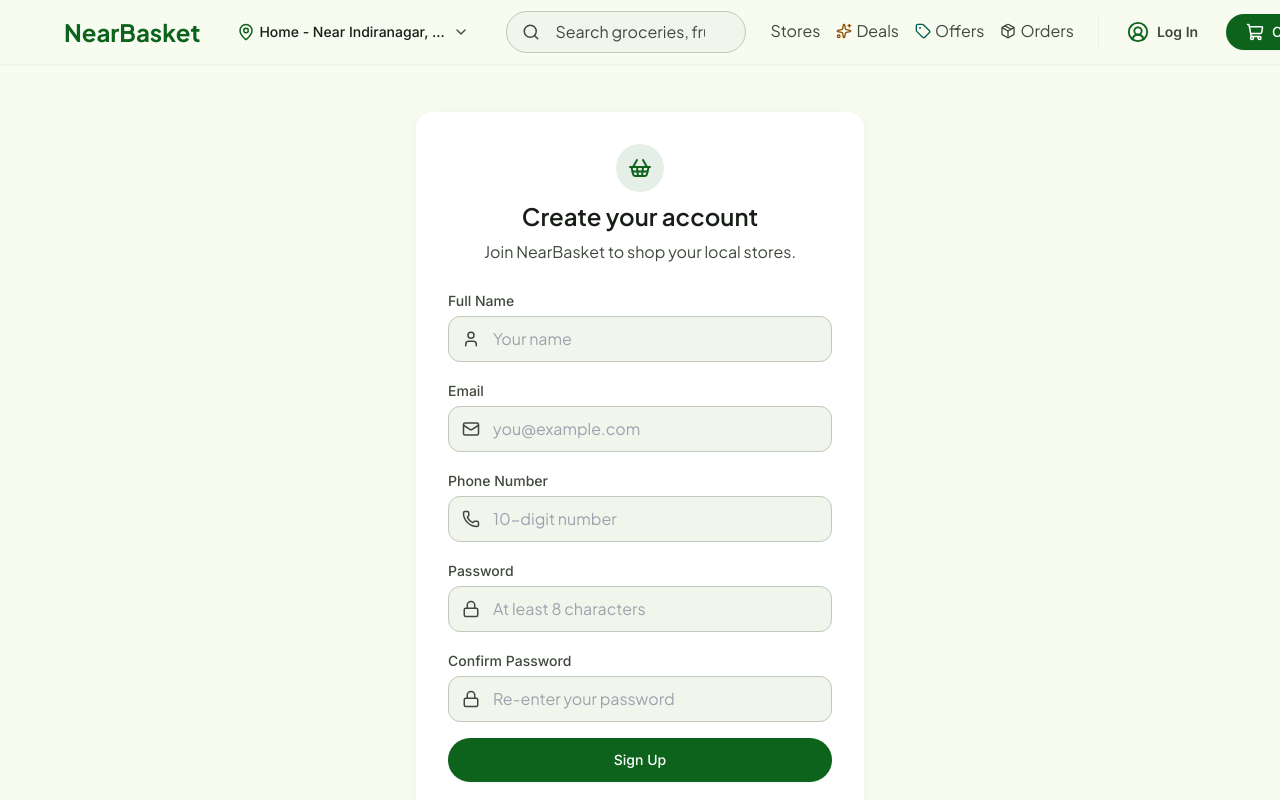
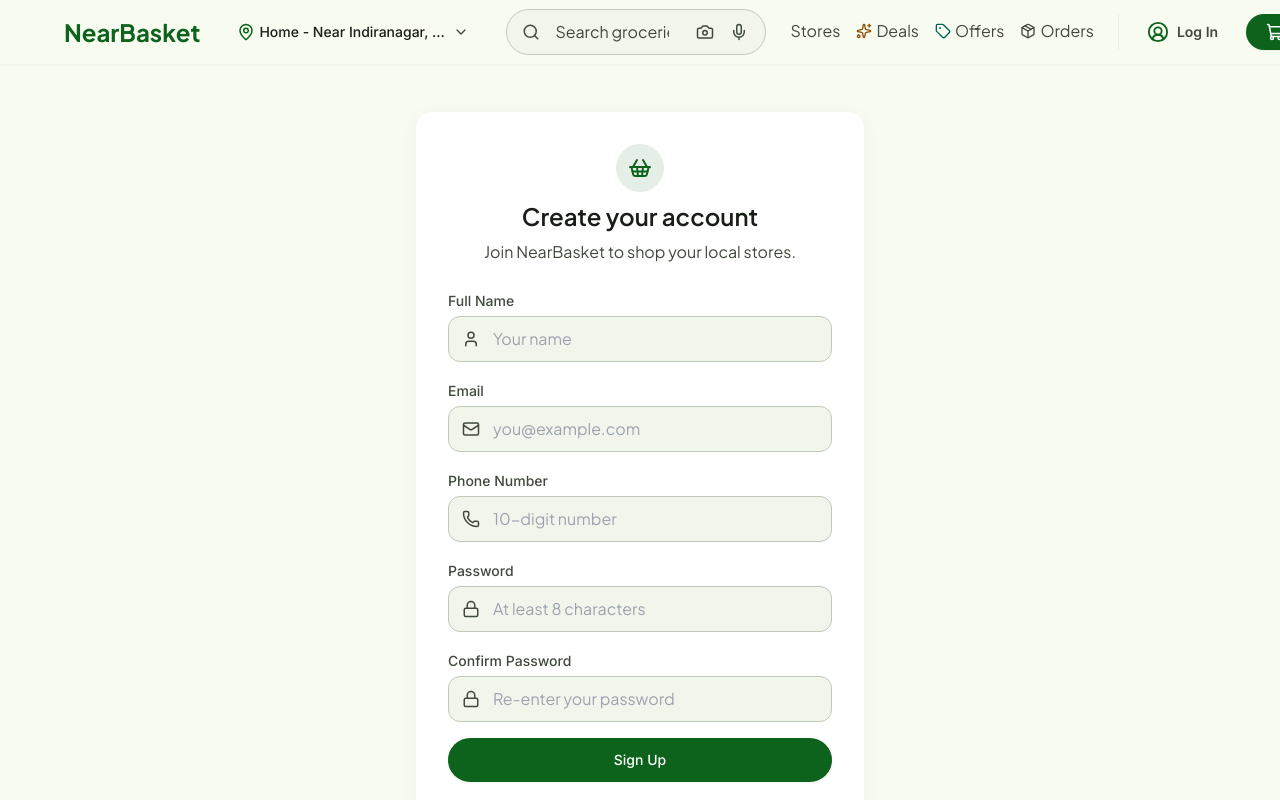
Before and after one commit to krish-exe/NearBasket, a React (Vite) app: page /signup in a window 1280 px wide. Shown: the top 800 px of the page. Built offline with nearby package versions, Linux system fonts and the light colour scheme.

Commit message:
Restore Voice (Mic) and Visual (Camera) search buttons to search bar

```diff
--- a/src/components/Header.jsx
+++ b/src/components/Header.jsx
@@ -1,6 +1,6 @@
 import { useState, useRef, useEffect } from "react";
 import { Link, NavLink, useNavigate } from "react-router-dom";
-import { MapPin, ChevronDown, Search, CircleUserRound, ShoppingCart, LocateFixed, LogOut, Tag, Package, Sparkles, X } from "lucide-react";
+import { MapPin, ChevronDown, Search, Camera, Mic, CircleUserRound, ShoppingCart, LocateFixed, LogOut, Tag, Package, Sparkles, X } from "lucide-react";
 import { useAuth } from "../context/AuthContext";
 import { useCart } from "../context/CartContext";
 import { products as mockProducts } from "../data/mockData";
@@ -12,11 +12,13 @@
   const [isSearchFocused, setIsSearchFocused] = useState(false);
   const [currentLocation, setCurrentLocation] = useState("Home - Near Indiranagar, Bengaluru");
   const [locationSearch, setLocationSearch] = useState("");
+  const [isListening, setIsListening] = useState(false);
 
   const { user, isLoggedIn, logout } = useAuth();
   const { itemCount, openCart } = useCart();
   const navigate = useNavigate();
   const searchRef = useRef(null);
+  const fileInputRef = useRef(null);
 
   // Search autocomplete results
   const searchResults = searchQuery.trim()
@@ -51,8 +53,72 @@
     }
   };
 
+  const handleVoiceSearch = () => {
+    const SpeechRecognition = window.SpeechRecognition || window.webkitSpeechRecognition;
+    if (SpeechRecognition) {
+      if (isListening) {
+        setIsListening(false);
+        return;
+      }
+      const recognition = new SpeechRecognition();
+      recognition.continuous = false;
+      recognition.interimResults = false;
+      recognition.lang = "en-US";
+
+      recognition.onstart = () => {
+        setIsListening(true);
+      };
+
+      recognition.onresult = (event) => {
+        const transcript = event.results[0][0].transcript;
+        setSearchQuery(transcript);
+        setIsSearchFocused(true);
+        setIsListening(false);
+        navigate(`/deals?search=${encodeURIComponent(transcript.trim())}`);
+      };
+
+      recognition.onerror = () => {
+        setIsListening(false);
+      };
+
+      recognition.onend = () => {
+        setIsListening(false);
+      };
+
+      recognition.start();
+    } else {
+      const sampleQuery = "Organic Apples";
+      setSearchQuery(sampleQuery);
+      setIsSearchFocused(true);
+      navigate(`/deals?search=${encodeURIComponent(sampleQuery)}`);
+    }
+  };
+
+  const handleCameraSearch = () => {
+    if (fileInputRef.current) {
+      fileInputRef.current.click();
+    }
+  };
+
+  const handleFileChange = (e) => {
+    const file = e.target.files[0];
+    if (file) {
+      const sampleQuery = "Fresh Fruits";
+      setSearchQuery(sampleQuery);
+      setIsSearchFocused(true);
+      navigate(`/deals?search=${encodeURIComponent(sampleQuery)}`);
+    }
+  };
+
   return (
     <header className="bg-surface shadow-sm w-full h-16 sticky top-0 z-40">
+      <input
+        type="file"
+        ref={fileInputRef}
+        onChange={handleFileChange}
+        accept="image/*"
+        className="hidden"
+      />
       <div className="flex justify-between items-center px-margin-mobile md:px-margin-desktop w-full max-w-content mx-auto h-full gap-md">
         {/* Left: Logo & Location */}
         <div className="flex items-center gap-lg h-full shrink-0">
@@ -114,12 +180,12 @@
           </div>
         </div>
 
-        {/* Center: Search Bar with Autocomplete */}
-        <div className="flex-1 min-w-[240px] max-w-xl hidden md:block relative mx-sm" ref={searchRef}>
+        {/* Center: Search Bar with Autocomplete & Camera/Mic */}
+        <div className="flex-1 min-w-[260px] max-w-xl hidden md:block relative mx-sm" ref={searchRef}>
           <form onSubmit={handleSearchSubmit} className="relative flex items-center w-full">
             <Search className="absolute left-4 text-on-surface-variant pointer-events-none shrink-0" size={18} />
             <input
-              className="w-full pl-12 pr-10 py-2 bg-surface-container-low border border-outline-variant rounded-full font-body text-body-md focus:outline-none focus:ring-2 focus:ring-primary focus:border-transparent transition-all placeholder:text-on-surface-variant"
+              className="w-full pl-12 pr-24 py-2.5 bg-surface-container-low border border-outline-variant rounded-full font-body text-body-md focus:outline-none focus:ring-2 focus:ring-primary focus:border-transparent transition-all placeholder:text-on-surface-variant"
               placeholder="Search groceries, fruits, milk, bakery..."
               type="text"
               value={searchQuery}
@@ -129,15 +195,38 @@
               }}
               onFocus={() => setIsSearchFocused(true)}
             />
-            {searchQuery && (
+            <div className="absolute right-3.5 flex items-center gap-2">
+              {searchQuery && (
+                <button
+                  type="button"
+                  onClick={() => setSearchQuery("")}
+                  className="text-on-surface-variant hover:text-on-surface p-1 cursor-pointer"
+                  title="Clear search"
+                >
+                  <X size={16} />
+                </button>
+              )}
+
               <button
                 type="button"
-                onClick={() => setSearchQuery("")}
-                className="absolute right-3 text-on-surface-variant hover:text-on-surface p-1 cursor-pointer"
+                onClick={handleCameraSearch}
+                className="text-on-surface-variant hover:text-primary transition-colors cursor-pointer active:scale-95 flex items-center p-1"
+                title="Search by image/photo"
               >
-                <X size={16} />
+                <Camera size={18} />
               </button>
-            )}
+
+              <button
+                type="button"
+                onClick={handleVoiceSearch}
+                className={`transition-colors cursor-pointer active:scale-95 flex items-center p-1 rounded-full ${
+                  isListening ? "text-error animate-pulse bg-error/10" : "text-on-surface-variant hover:text-primary"
+                }`}
+                title={isListening ? "Listening... click to stop" : "Voice search"}
+              >
+                <Mic size={18} />
+              </button>
+            </div>
           </form>
 
           {/* Autocomplete Dropdown */}
--- a/src/pages/HomePage.jsx
+++ b/src/pages/HomePage.jsx
@@ -1,6 +1,6 @@
-import { useState } from "react";
+import { useState, useRef } from "react";
 import { Link, useNavigate } from "react-router-dom";
-import { Search, ShoppingBasket, Cookie, Droplet, SprayCan, Leaf, Croissant, Sparkles, ArrowRight } from "lucide-react";
+import { Search, Camera, Mic, ShoppingBasket, Cookie, Droplet, SprayCan, Leaf, Croissant, Sparkles, ArrowRight } from "lucide-react";
 import StoreCard from "../components/StoreCard";
 import { categories, stores, products } from "../data/mockData";
 import { useCart } from "../context/CartContext";
@@ -16,6 +16,8 @@
 
 export default function HomePage() {
   const [searchTerm, setSearchTerm] = useState("");
+  const [isListening, setIsListening] = useState(false);
+  const fileInputRef = useRef(null);
   const navigate = useNavigate();
   const { addToCart } = useCart();
 
@@ -32,8 +34,61 @@
     navigate(`/store/green-valley-organics?category=${catId}`);
   };
 
+  const handleVoiceSearch = () => {
+    const SpeechRecognition = window.SpeechRecognition || window.webkitSpeechRecognition;
+    if (SpeechRecognition) {
+      if (isListening) {
+        setIsListening(false);
+        return;
+      }
+      const recognition = new SpeechRecognition();
+      recognition.continuous = false;
+      recognition.interimResults = false;
+      recognition.lang = "en-US";
+
+      recognition.onstart = () => setIsListening(true);
+      recognition.onresult = (event) => {
+        const transcript = event.results[0][0].transcript;
+        setSearchTerm(transcript);
+        setIsListening(false);
+        navigate(`/deals?search=${encodeURIComponent(transcript.trim())}`);
+      };
+      recognition.onerror = () => setIsListening(false);
+      recognition.onend = () => setIsListening(false);
+
+      recognition.start();
+    } else {
+      const sampleQuery = "Organic Apples";
+      setSearchTerm(sampleQuery);
+      navigate(`/deals?search=${encodeURIComponent(sampleQuery)}`);
+    }
+  };
+
+  const handleCameraSearch = () => {
+    if (fileInputRef.current) {
+      fileInputRef.current.click();
+    }
+  };
+
+  const handleFileChange = (e) => {
+    const file = e.target.files[0];
+    if (file) {
+      const sampleQuery = "Fresh Fruits";
+      setSearchTerm(sampleQuery);
+      navigate(`/deals?search=${encodeURIComponent(sampleQuery)}`);
+    }
+  };
+
   return (
     <main className="flex-grow w-full max-w-content mx-auto px-margin-mobile md:px-margin-desktop py-xl space-y-2xl">
+      <input
+        type="file"
+        ref={fileInputRef}
+        onChange={handleFileChange}
+        accept="image/*"
+        className="hidden"
+      />
+
       {/* Hero Banner */}
       <section className="relative rounded-xl overflow-hidden bg-surface-container-low min-h-[420px] flex items-center shadow-card">
         <div className="absolute inset-0 z-0">
@@ -60,16 +115,36 @@
             Fresh groceries, daily staples, and artisan bakery items delivered from stores right around the corner in 20 minutes.
           </p>
 
-          {/* Mobile Search Input */}
+          {/* Mobile Search Input with Voice & Camera */}
           <form onSubmit={handleSearchSubmit} className="md:hidden w-full relative mb-lg">
             <Search className="absolute left-4 top-1/2 -translate-y-1/2 text-on-surface-variant" size={18} />
             <input
-              className="w-full pl-12 pr-10 py-3 bg-surface border border-outline-variant rounded-full shadow-sm font-body text-body-md focus:outline-none focus:ring-2 focus:ring-primary"
+              className="w-full pl-12 pr-20 py-3 bg-surface border border-outline-variant rounded-full shadow-sm font-body text-body-md focus:outline-none focus:ring-2 focus:ring-primary"
               placeholder="Search products or stores..."
               type="text"
               value={searchTerm}
               onChange={(e) => setSearchTerm(e.target.value)}
             />
+            <div className="absolute right-4 top-1/2 -translate-y-1/2 flex items-center gap-2">
+              <button
+                type="button"
+                onClick={handleCameraSearch}
+                className="text-on-surface-variant hover:text-primary transition-colors flex items-center p-1 cursor-pointer"
+                title="Search by image/photo"
+              >
+                <Camera size={18} />
+              </button>
+              <button
+                type="button"
+                onClick={handleVoiceSearch}
+                className={`transition-colors flex items-center p-1 rounded-full cursor-pointer ${
+                  isListening ? "text-error animate-pulse bg-error/10" : "text-on-surface-variant hover:text-primary"
+                }`}
+                title={isListening ? "Listening... click to stop" : "Voice search"}
+              >
+                <Mic size={18} />
+              </button>
+            </div>
           </form>
 
           {/* Hero Action Buttons */}
```
